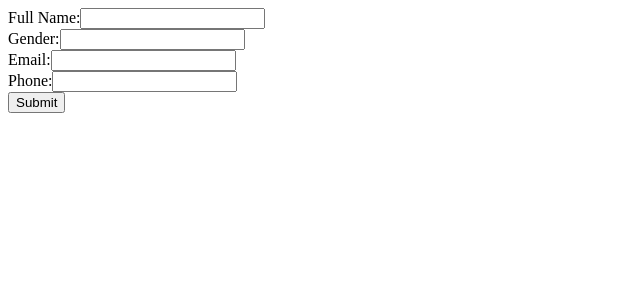
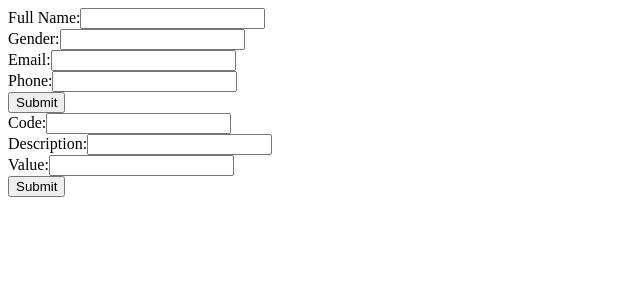
Before and after one commit to LucasNoliveira/WL-php, a React (Create React App) app in the folder client/: page / in a window 1280 px wide. Shown: the top 300 px of the page, without its empty margins (0-640 px from the left). Built offline with nearby package versions, Linux system fonts and the light colour scheme.

Commit message:
cadastrar exames rota react

```diff
--- /dev/null
+++ b/client/src/components/ExamForm.js
@@ -0,0 +1,79 @@
+import React, { useState } from 'react';
+
+const ExamForm = () => {
+    const [examData, setExamData] = useState({
+        codigo: '',
+        descricao: '',
+        valor: '',
+    });
+
+    const handleInputChange = (e) => {
+        const { name, value } = e.target;
+        setExamData((prevData) => ({
+            ...prevData,
+            [name]: value,
+        }));
+    };
+
+    const handleSubmit = async (e) => {
+        e.preventDefault();
+
+        try {
+            const response = await fetch('http://127.0.0.1:8000/api/cadastrar-exame', {
+                method: 'POST',
+                headers: {
+                    'Content-Type': 'application/json',
+                },
+                body: JSON.stringify(examData),
+            });
+
+            if (response.ok) {
+                const data = await response.json();
+                console.log('Exam registered successfully:', data);
+                // You can update the UI or redirect the user after successful registration
+            } else {
+                console.error('Failed to register exam');
+            }
+        } catch (error) {
+            console.error('Error:', error);
+        }
+    };
+
+    return (
+        <form onSubmit={handleSubmit}>
+            <label>
+                Code:
+                <input
+                    type="text"
+                    name="codigo"
+                    value={examData.codigo}
+                    onChange={handleInputChange}
+                />
+            </label>
+            <br />
+            <label>
+                Description:
+                <input
+                    type="text"
+                    name="descricao"
+                    value={examData.descricao}
+                    onChange={handleInputChange}
+                />
+            </label>
+            <br />
+            <label>
+                Value:
+                <input
+                    type="text"
+                    name="valor"
+                    value={examData.valor}
+                    onChange={handleInputChange}
+                />
+            </label>
+            <br />
+            <button type="submit">Submit</button>
+        </form>
+    );
+};
+
+export default ExamForm;
--- a/client/src/index.js
+++ b/client/src/index.js
@@ -3,11 +3,13 @@ import React from 'react';
 import ReactDOM from 'react-dom';
 // import ApiTest from './ApiTest';
 import Form from './components/Form';
+import ExamForm from './components/ExamForm';
 
 
 ReactDOM.render(
   <React.StrictMode>
     <Form  />
+    <ExamForm  />
   </React.StrictMode>,
   document.getElementById('root')
 );
```
Also changed, not shown: client/src/App.js (+6 -5 lines).
